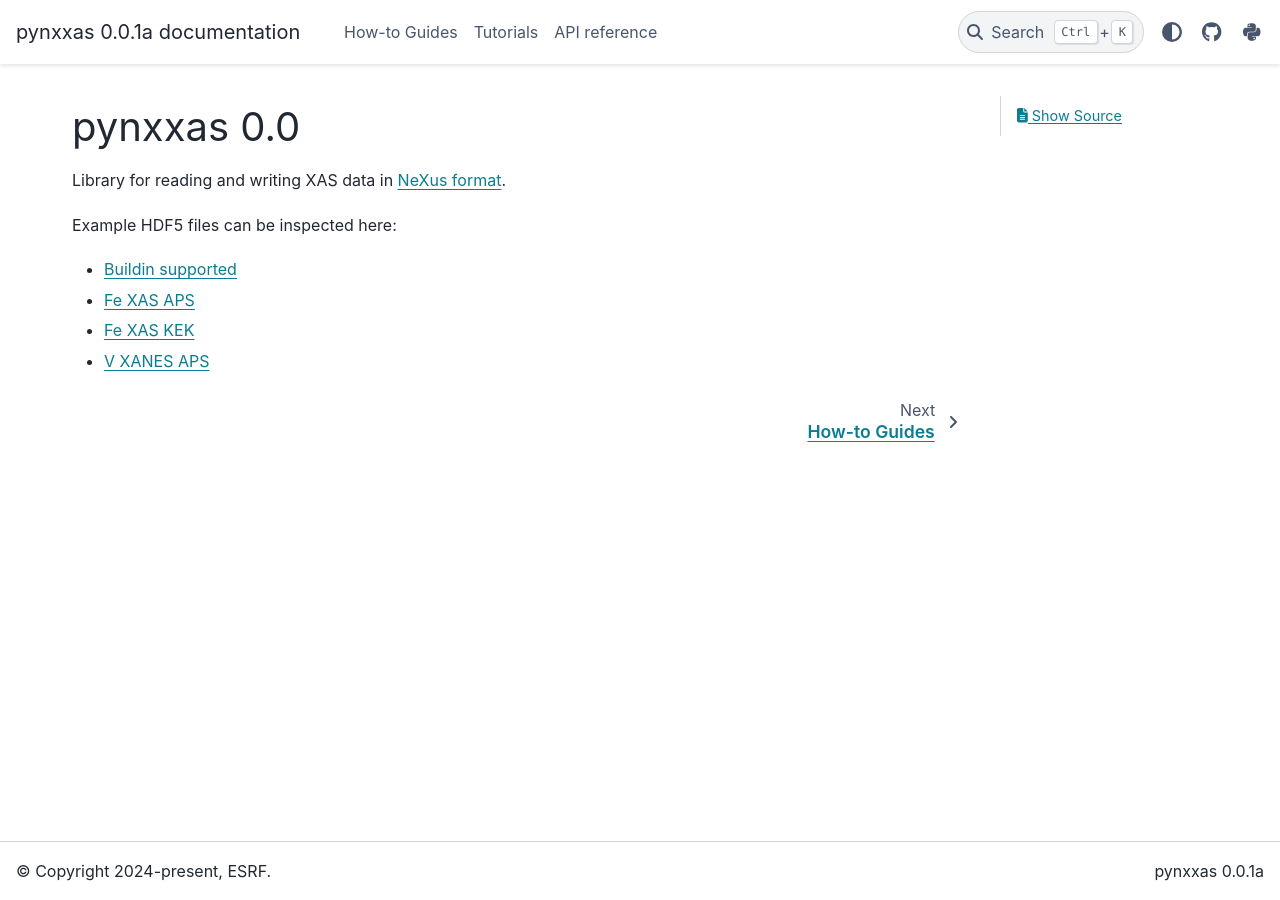
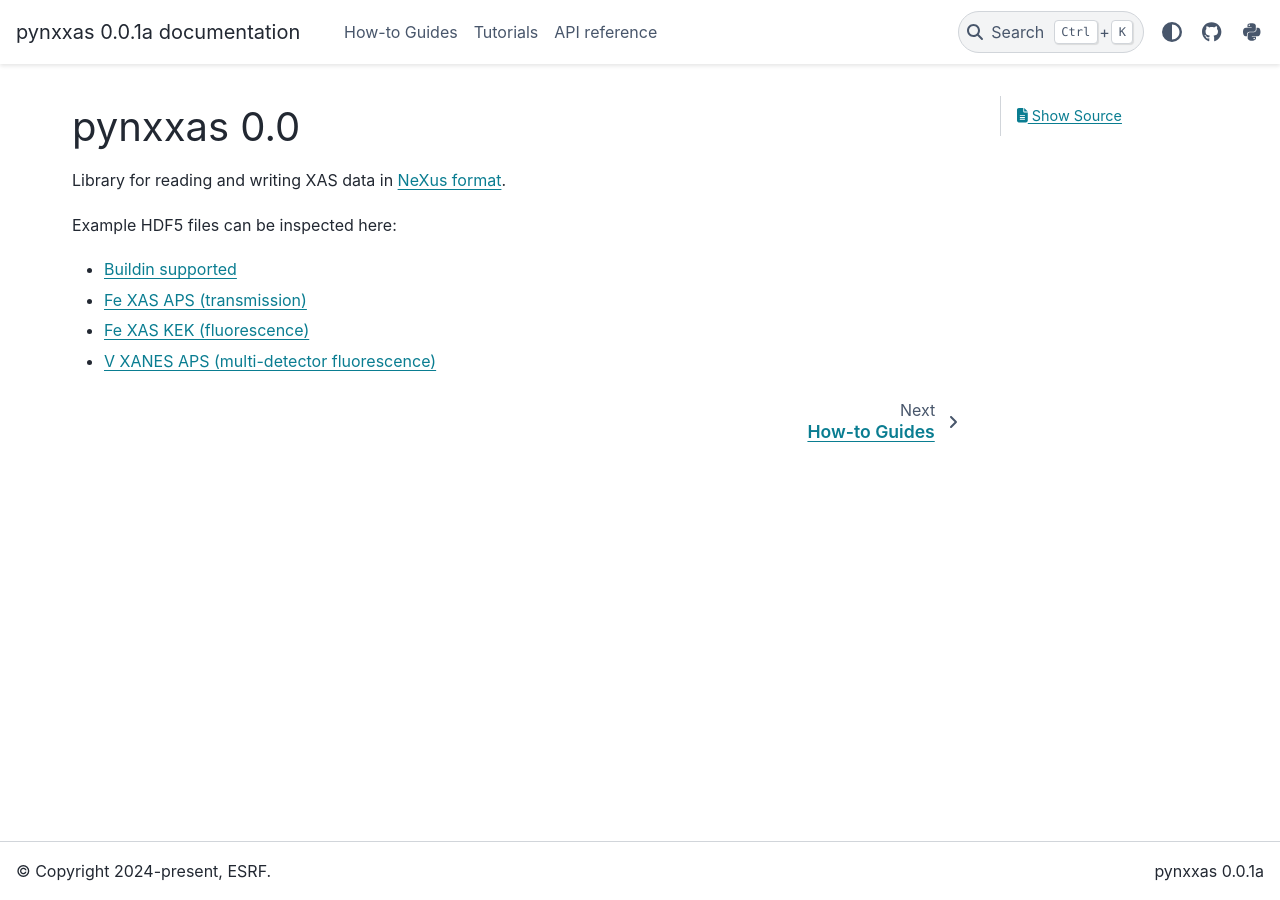
Before and after one commit to XraySpectroscopy/pynxxas, a Sphinx documentation site: the page built from doc/index.rst, in a window 1280 px wide. Built offline with Sphinx 7.4.7 and the PyData theme 0.15.4, drawn with Linux system fonts in a browser that asks for light colours.

```diff
--- a/doc/_ext/myhdf5_inline_role.py
+++ b/doc/_ext/myhdf5_inline_role.py
@@ -54,7 +54,7 @@ def inject_dynamic_url_js(app, pagename, templatename, context, doctree):
 def generate_example_nxxas_data(app, config):
     try:
         repo_root = Path(app.srcdir)
-        output_filename = repo_root / "_static" / "example_nxxas_data.h5"
+        output_filename = repo_root / "_static" / "generic.h5"
         file_pattern1 = repo_root / ".." / "xdi_files" / "*"
         file_pattern2 = repo_root / ".." / "xas_beamline_data" / "*"
         convert_files(
--- a/doc/howtoguides/convert_files.rst
+++ b/doc/howtoguides/convert_files.rst
@@ -5,4 +5,4 @@ Convert all files in the *xdi_files* and *xas_beamline_data* to *HDF5/NeXus* for
 
 .. code-block:: bash
 
-    nxxas-convert xdi_files/*.* xas_beamline_data/*.* ./converted/data.h5
+    nxxas-convert xdi_files/*.* xas_beamline_data/*.* ./nxxas_examples/data.h5
--- a/doc/index.rst
+++ b/doc/index.rst
@@ -5,10 +5,10 @@ Library for reading and writing XAS data in `NeXus format <https://www.nexusform
 
 Example HDF5 files can be inspected here:
 
-- :myhdf5:`Buildin supported <example_nxxas_data.h5>`
-- :myhdf5:`Fe XAS APS <fe_xas_nexus.h5>`
-- :myhdf5:`Fe XAS KEK <Fe_XAS_PF9A_nexus.h5>`
-- :myhdf5:`V XANES APS <V_XANES_nexus.h5>`
+- :myhdf5:`Buildin supported <generic.h5>`
+- :myhdf5:`Fe XAS APS (transmission) <Fe_XDIFiles.h5>`
+- :myhdf5:`Fe XAS KEK (fluorescence) <KEK_PFdata.h5>`
+- :myhdf5:`V XANES APS (multi-detector fluorescence) <MultiElementFluor.h5>`
 
 .. toctree::
     :hidden:
```
Also changed, not shown: README.md (+2 -2 lines), 8 other files.
